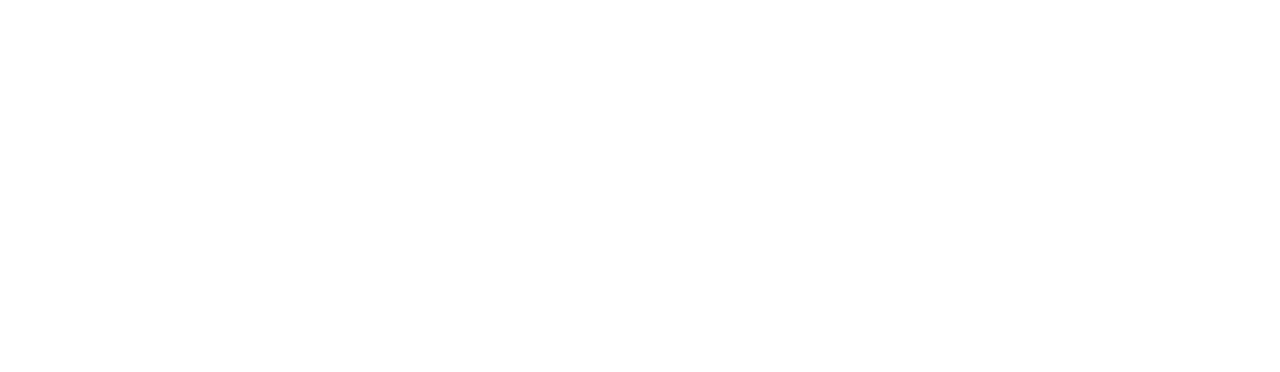
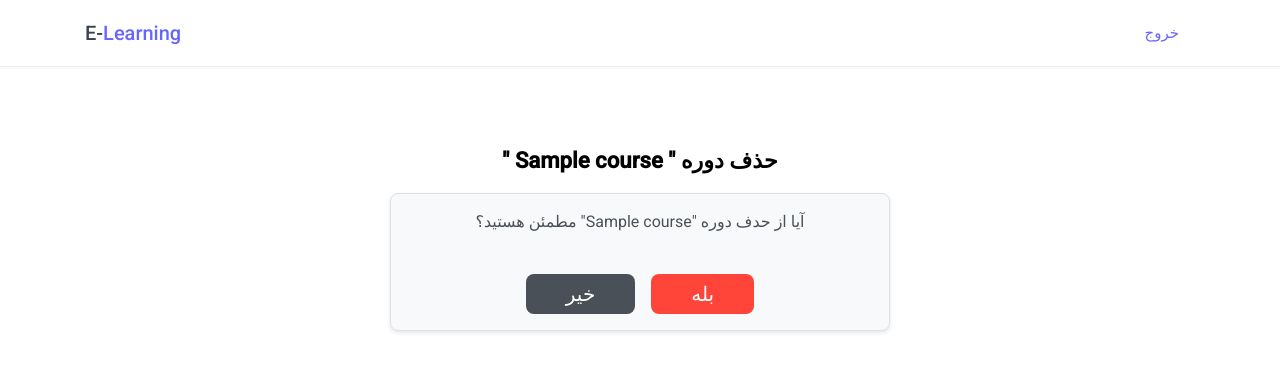
Before and after one commit to erfanscode/E-Learning, a Django app: page /course/1/delete/ in a window 1280 px wide. Before the commit the part shown is empty. Shown: the top 372 px of the page. Run offline with Django 5.2, Linux system fonts and the light colour scheme; a user stored in the database is signed in; tables that the repository leaves empty hold one stand-in row (values such as "Sample post").

Commit message:
adding delete course feature and make style for delete course template

```diff
--- a/courses/static/css/style.css
+++ b/courses/static/css/style.css
@@ -27,7 +27,7 @@ a {
 /* Start navbar */
 
 .navbar,
-.navbar > .container {
+.navbar>.container {
   width: 100%;
   display: flex;
   flex-wrap: wrap;
@@ -36,8 +36,9 @@ a {
 }
 
 @media (max-width: 768px) {
+
   .navbar,
-  .navbar > .container {
+  .navbar>.container {
     display: block;
   }
 }
@@ -117,7 +118,7 @@ a {
   margin-bottom: 0.2rem;
 }
 
-.navbar-header > a {
+.navbar-header>a {
   font-weight: 500;
   color: #3c4250;
 }
@@ -164,24 +165,24 @@ a {
   }
 }
 
-.navbar-nav > li > a {
+.navbar-nav>li>a {
   color: #3c4250;
   text-decoration: none;
   display: inline-block;
   padding: 0.5rem 1rem;
 }
 
-.navbar-nav > li > a:hover {
+.navbar-nav>li>a:hover {
   color: #66f;
 }
 
 @media (max-width: 768px) {
-  .navbar-nav > li > a {
+  .navbar-nav>li>a {
     border-bottom: 1px solid #eceef3;
   }
 }
 
-.navbar-nav > li.active > a {
+.navbar-nav>li.active>a {
   color: #66f;
 }
 
@@ -219,7 +220,7 @@ a {
   display: block !important;
 }
 
-.dropdown > .separator {
+.dropdown>.separator {
   height: 1px;
   width: 100%;
   margin-top: 9px;
@@ -232,7 +233,7 @@ a {
 }
 
 /* Custom */
-.navbar .navbar-header > a span {
+.navbar .navbar-header>a span {
   color: #66f;
 }
 
@@ -338,6 +339,7 @@ a {
     padding: 1.5rem;
   }
 }
+
 /* ----- End Login ----- */
 /* ----- Logged Out */
 .message-box {
@@ -370,6 +372,7 @@ a {
 .login-link {
   color: #3a86ff;
 }
+
 /* ----- End Logged Out */
 /* ----- Courses ----- */
 .header {
@@ -380,7 +383,8 @@ a {
   text-align: right;
 }
 
-.course-container, .h-container {
+.course-container,
+.h-container {
   max-width: 1200px;
   margin: 0 auto;
   padding: 0 1rem;
@@ -410,7 +414,8 @@ a {
   overflow: hidden;
   transition: transform 0.2s, box-shadow 0.2s;
   box-shadow: 0 1px 3px rgba(0, 0, 0, 0.1);
-  position: relative; /* Add this to position the action buttons */
+  position: relative;
+  /* Add this to position the action buttons */
 }
 
 .course-card:hover {
@@ -566,7 +571,7 @@ a {
   left: 0;
   right: 0;
   height: 4rem;
-  background: linear-gradient(to bottom, rgba(0,0,0,0.3) 0%, rgba(0,0,0,0) 100%);
+  background: linear-gradient(to bottom, rgba(0, 0, 0, 0.3) 0%, rgba(0, 0, 0, 0) 100%);
   pointer-events: none;
 }
 
@@ -586,6 +591,7 @@ a {
     padding: 0.875rem;
   }
 }
+
 /* ----- End Courses ----- */
 /* ----- Create Courses ----- */
 .c-course-container,
@@ -727,4 +733,73 @@ a {
     padding: 1rem;
   }
 }
+
 /* ----- End Create Courses ----- */
+/* ----- Delete Courses ----- */
+.delete-course-container {
+  display: flex;
+  flex-direction: column;
+  align-items: center;
+  margin: 4rem auto;
+  max-width: 1200px;
+  padding: 1rem 0;
+}
+
+.delete-course-title {
+  direction: rtl;
+}
+
+.message-box-delete {
+  width: 500px;
+  margin: 20px auto;
+  padding: 16px;
+  border-radius: 8px;
+  background-color: #f8f9fa;
+  border: 1px solid #dee2e6;
+  box-shadow: 0 2px 4px rgba(0, 0, 0, 0.1);
+  font-size: 14px;
+  color: #495057;
+  display: flex;
+  flex-direction: column;
+  align-items: center;
+  gap: 40px;
+}
+
+.message-box-delete p {
+  direction: rtl;
+  font-size: 16px;
+}
+
+.del-action {
+  display: flex;
+  flex-direction: row-reverse;
+  gap: 1rem;
+}
+
+.del-btn {
+  font-size: 20px;
+  color: white;
+  padding: 0.5rem 2.5rem;
+  border-radius: 8px;
+}
+
+.btn-danger {
+  border: none;
+  background-color: #ff453a;
+  cursor: pointer;
+  transition: all 0.2s ease;
+}
+
+.btn-danger:hover {
+  background-color: #dc2f02;
+}
+
+.btn-primary {
+  background-color: #495057;
+  transition: all 0.2s ease;
+}
+
+.btn-primary:hover {
+  background-color: #333;
+}
+/* ----- End Delete Courses ----- */
--- a/courses/templates/courses/manage/course/delete.html
+++ b/courses/templates/courses/manage/course/delete.html
@@ -0,0 +1,17 @@
+{% extends 'parent/base.html' %}
+
+{% block title %}حذف دوره{% endblock %}
+
+{% block content %}
+<div class="delete-course-container">
+  <h2 class="delete-course-title">حذف دوره " {{ object.title }} "</h2>
+  <form method="post" class="message-box-delete">
+    {% csrf_token %}
+    <p class="message-text">آیا از حدف دوره "{{ object.title }}" مطمئن هستید؟</p>
+    <div class="del-action">
+      <input type="submit" class="del-btn btn-danger" value="بله">
+      <a href="{% url 'courses:manage_course_list' %}" class="del-btn btn-primary">خیر</a>
+    </div>
+  </form>
+</div>
+{% endblock %}
```
Lines whose indentation alone changed are shown as unchanged.
